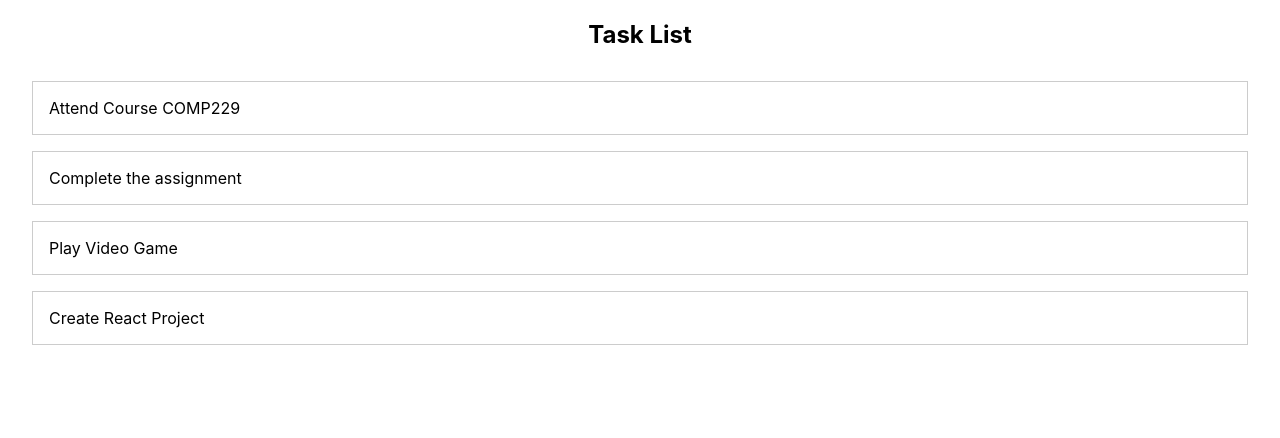
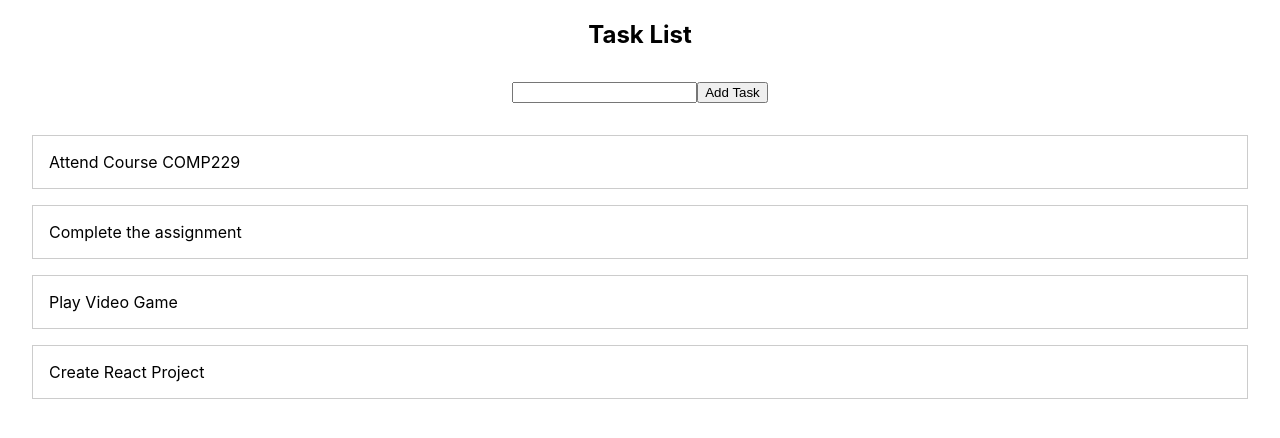
Before and after one commit to krunalsukhwani/task-app, a React (Create React App) app: page / in a window 1280 px wide. Shown: the top 438 px of the page. Built offline with nearby package versions, Linux system fonts and the light colour scheme.

Commit message:
Form Creation

```diff
--- a/src/App.js
+++ b/src/App.js
@@ -2,6 +2,7 @@
 import React from "react";
 import "./App.css";
 import TaskList from "./Components/TaskList/TaskList";
+import NewTask from "./Components/NewTask/NewTask";
 
 const App = () => {
 
@@ -15,7 +16,7 @@
   return (
     <div className="course-tasks">
       <h2>Task List</h2>
-      {/* tasks props holds the array reference  */}
+      <NewTask />
       <TaskList tasks={courseTasks}/>
     </div>
   );
--- /dev/null
+++ b/src/Components/NewTask/NewTask.css
@@ -0,0 +1,4 @@
+.new-task {
+    margin: 2rem;
+    text-align: center;
+}
--- /dev/null
+++ b/src/Components/NewTask/NewTask.js
@@ -0,0 +1,13 @@
+import React from "react";
+import "./NewTask.css";
+
+const NewTask = () => {
+  return (
+    <form className="new-task">
+      <input type="text" />
+      <button type="submit">Add Task</button>
+    </form>
+  );
+};
+
+export default NewTask;
```
